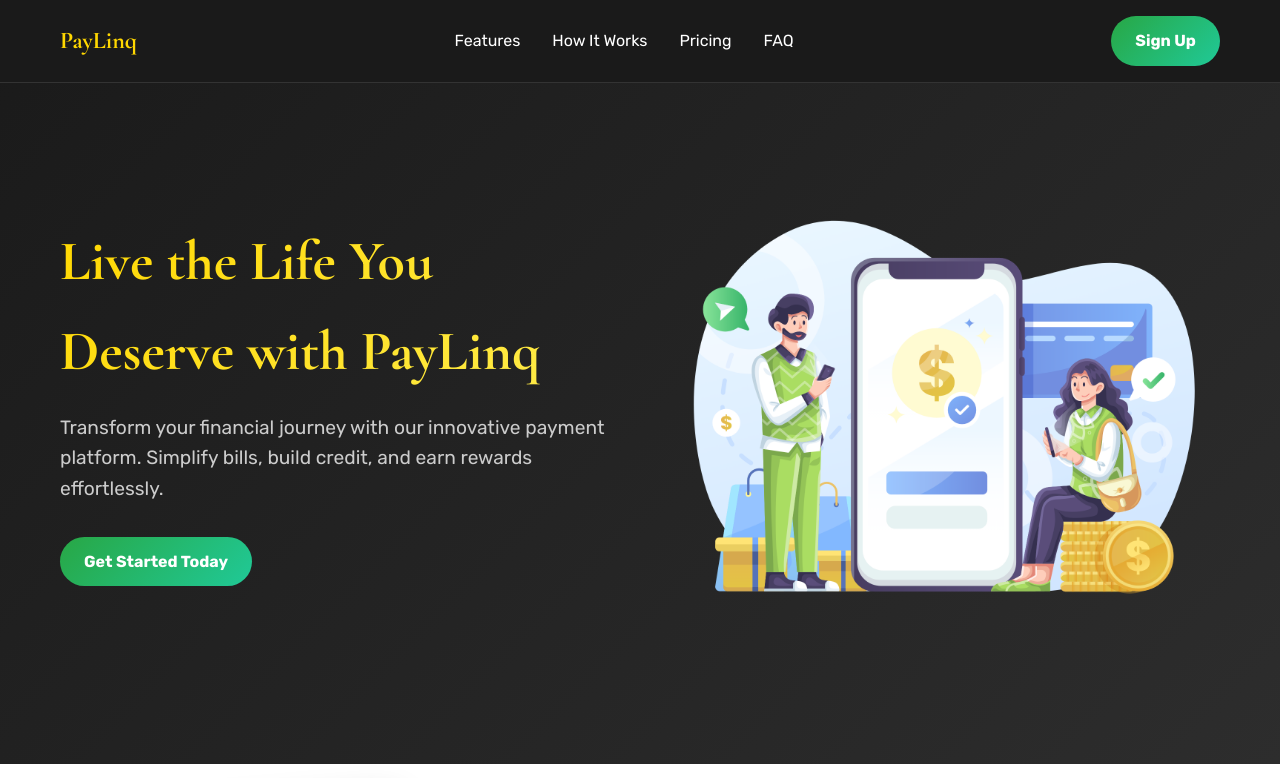
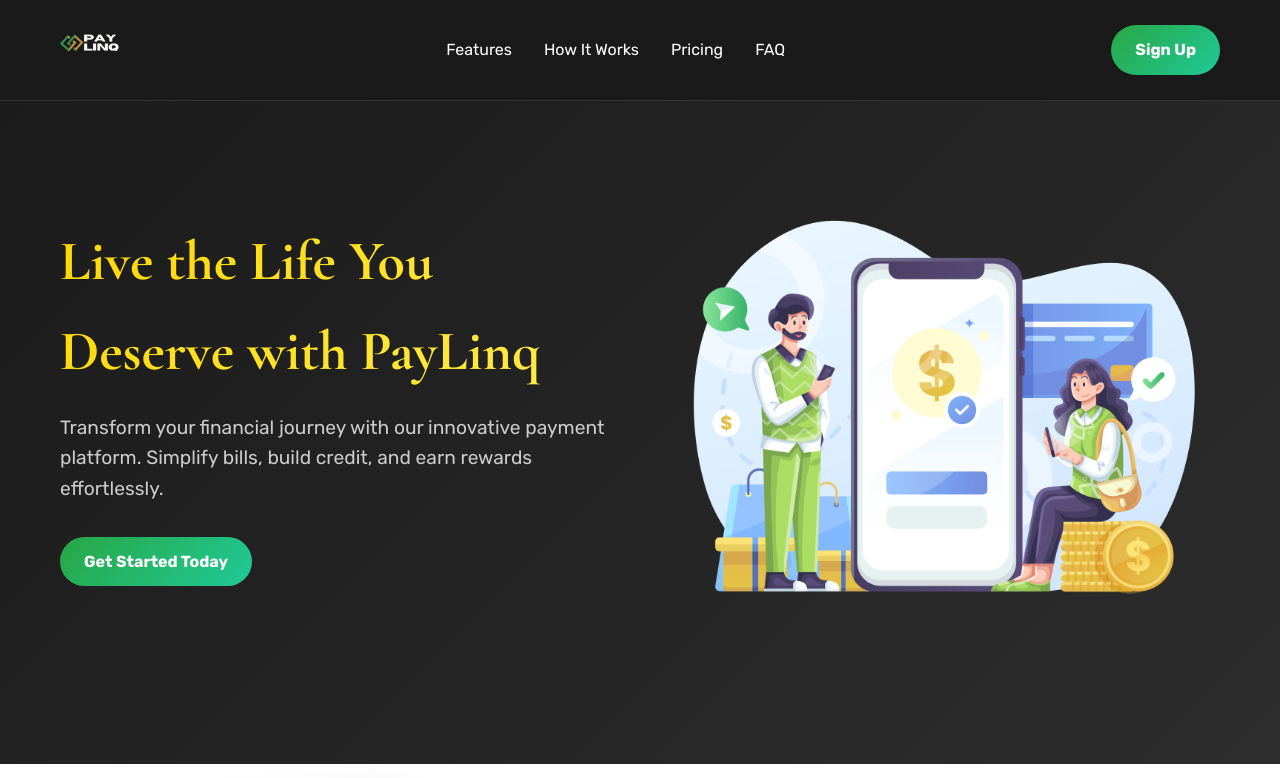
Before and after one commit to SOyeniyi801/paylinq-demo, a plain HTML site: page index.html in a window 1280 px wide. Shown: the top 778 px of the page. Drawn offline with nearby package versions, Linux system fonts and the light colour scheme.

Commit message:
add logo

```diff
--- a/index.html
+++ b/index.html
@@ -16,7 +16,7 @@
     <!-- Header -->
     <header>
       <nav class="container">
-        <div class="logo">PayLinq</div>
+        <div class="logo"><img src="/assets/payling-logo-white.png" alt=""></div>
         <ul class="nav-links">
           <li><a href="#features">Features</a></li>
           <li><a href="#how-it-works">How It Works</a></li>
@@ -62,7 +62,7 @@
           </div>
           <div class="hero-image">
             <img
-              src="/assets/Paylinq New Logo (1).png"
+              src="/assets/payling-hero-image.png"
               alt="Mobile Payment Illustration"
             />
           </div>
--- a/styles.css
+++ b/styles.css
@@ -86,11 +86,8 @@ nav {
     align-items: center;
 }
 
-.logo {
-    font-family: var(--font-header);
-    font-size: 1.5rem;
-    font-weight: bold;
-    color: var(--primary-gold);
+.logo img {
+    width:60px;
 }
 
 .nav-links {
```
Also changed, not shown: assets/payling-hero-image.png (renamed from assets/Paylinq New Logo (1).png), assets/payling-logo-white.png (added).
